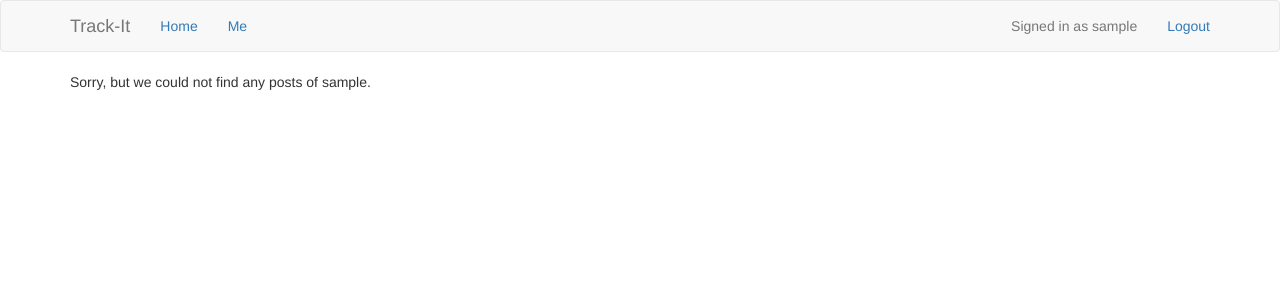
After one commit to gye-tgm/trackit, a Flask app: a page that uses app/templates/base.html in a window 1280 px wide. The commit adds this page. Shown: the top 300 px of the page. Run offline with Flask 2, Linux system fonts and the light colour scheme; the visitor is signed in with stand-in values (Sample User, id 1); data comes from the database, SQL or seed files in the repository; data that the repository does not hold is empty; some libraries are stand-ins or nearby versions.

Commit message:
Added a whole new page only for posts

```diff
--- a/app/__init__.py
+++ b/app/__init__.py
@@ -14,6 +14,9 @@ from app import auth
 adm = Admin(app)
 from app import admin
 
+from app.post.views import mod as post_mod
+app.register_blueprint(post_mod, url_prefix='/post')
+
 from app.tracking.views import mod as tracking_mod
 app.register_blueprint(tracking_mod, url_prefix='/tracking')
 
--- a/app/models/users.py
+++ b/app/models/users.py
@@ -1,5 +1,6 @@
 from app.data import CRUDMixin, db
 from app.models import SocialMediaAccount
+from app.models.post import Post
 from flask.ext.login import UserMixin
 
 
@@ -15,6 +16,7 @@ class User(db.Model, UserMixin, CRUDMixin):
     role = db.Column(db.Integer, default=ROLE_USER)
 
     accounts = db.relationship(SocialMediaAccount, backref='user', lazy='dynamic')
+    posts = db.relationship(Post, backref='user', lazy='dynamic')
 
     def is_authenticated(self):
         return True
--- /dev/null
+++ b/app/post/views.py
@@ -0,0 +1,20 @@
+from app.models import User
+from flask import Blueprint, render_template
+from flask.ext.login import login_required, current_user
+
+mod = Blueprint('post', __name__)
+
+@mod.route('/search/<string:username>')
+@login_required
+def user(username):
+    u = User.query.filter_by(username=username).first_or_404()
+    return render_template('post/user.html', posts=list(u.posts), username=u.username)
+
+@mod.route('/me')
+def me():
+    return user(current_user.username)
+
+@mod.route('/others')
+@login_required
+def others():
+    pass
--- a/app/templates/base.html
+++ b/app/templates/base.html
@@ -15,6 +15,9 @@
             <div class="navbar-left">
                 <p class="navbar-text">
                     {{ render_link("tracking.index", "Home") }}
+                </p>
+                <p class="navbar-text">
+                    <a href="{{ url_for("post.me") }}">Me</a>
                 </p>
                 {% if current_user.role == 1 %}
                     <p class="navbar-text">
--- a/app/templates/navbar.html
+++ /dev/null
@@ -1,2 +0,0 @@
-{% block navbar %}
-{% endblock %}
--- /dev/null
+++ b/app/templates/post/user.html
@@ -0,0 +1,18 @@
+{% extends "base.html" %}
+{% block content %}
+    <div class="container">
+        <div class="row">
+            <div class="col-xs-4">
+                {% if posts|length > 0 %}
+                    <ul>
+                        {% for p in posts %}
+                            <li>[{{ p.time }}]: {{ p.content }}</li>
+                        {% endfor %}
+                    </ul>
+                {% else %}
+                    Sorry, but we could not find any posts of {{ username }}.
+                {% endif %}
+            </div>
+        </div>
+    </div>
+{% endblock %}
--- a/scripts/helper.py
+++ b/scripts/helper.py
@@ -3,3 +3,4 @@ from app.models import User
 db.create_all()
 
 User.create(username='admin', password='admin', role=1)
+User.create(username='gary', password='password', role=0)
```
Also changed, not shown: app/models/post.py (added, +10 -0 lines), app/post/__init__.py (added).
